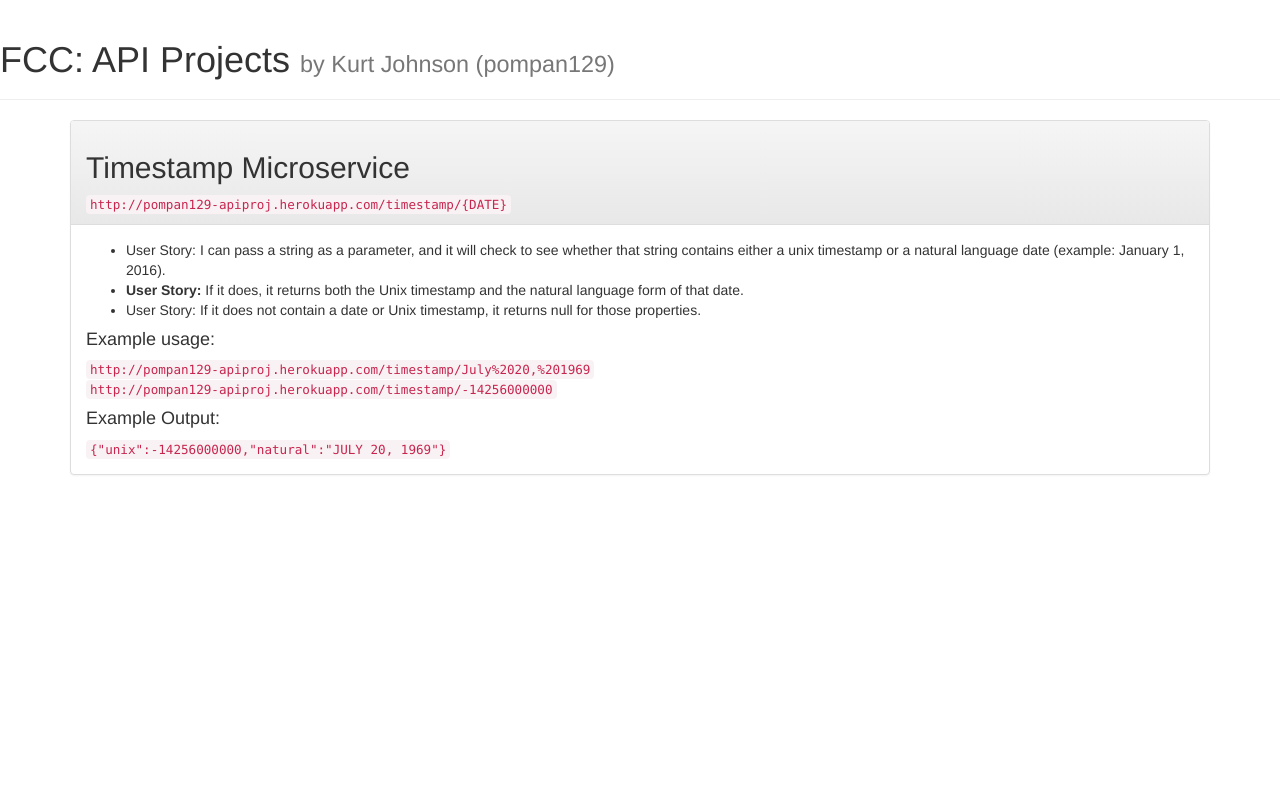
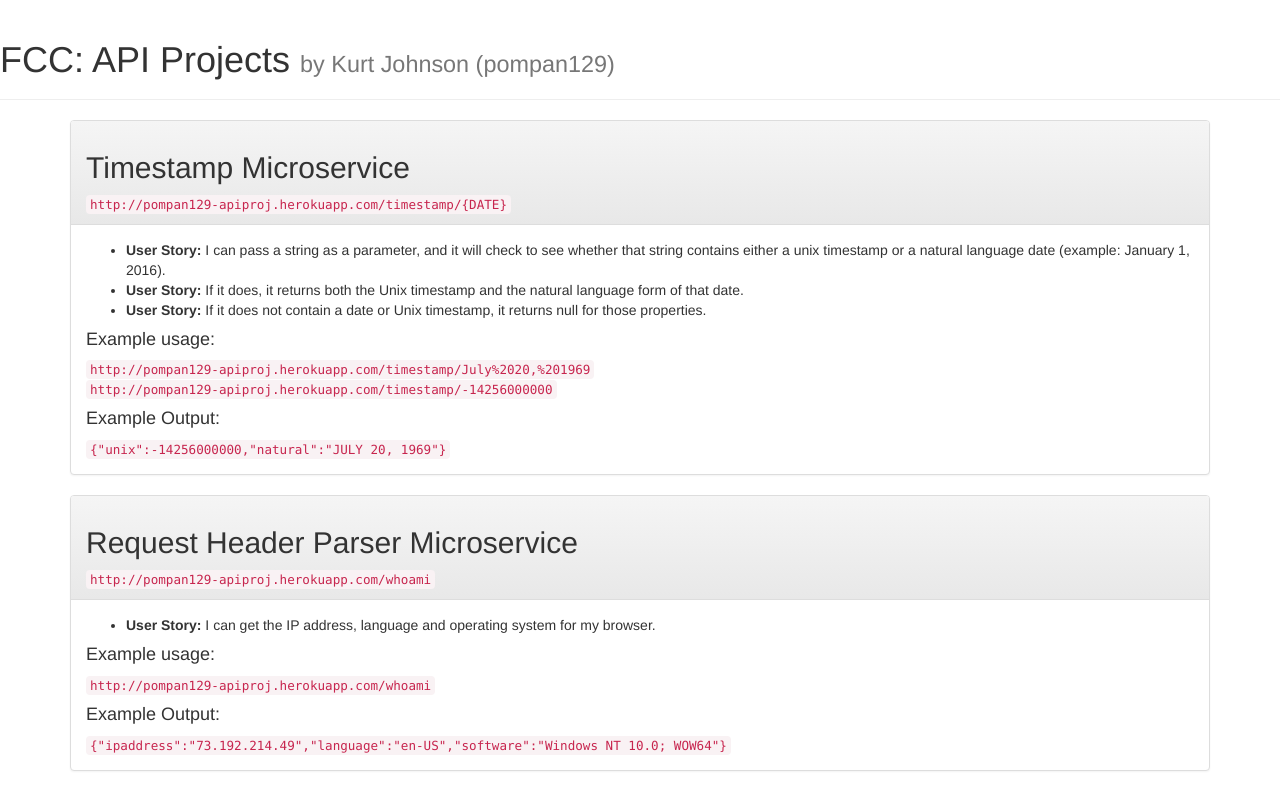
Before and after one commit to pompan129/timestamp-micro, a website: page home.htm in a window 1280 px wide. Drawn offline with nearby package versions, Linux system fonts and the light colour scheme.

Commit message:
added 'Request Header Parser Microservice' panel to homepage

```diff
--- a/home.htm
+++ b/home.htm
@@ -19,7 +19,7 @@
         <div class="panel-body">
             <ul>
                 <li>
-                    User Story: I can pass a string as a parameter, and it will check to see whether that string
+                    <strong>User Story:</strong>  I can pass a string as a parameter, and it will check to see whether that string
                     contains either a unix timestamp or a natural language date (example: January 1, 2016).
                 </li>
                 <li>
@@ -27,7 +27,7 @@
                     form of that date.
                 </li>
                 <li>
-                    User Story: If it does not contain a date or Unix timestamp, it returns null for those properties.
+                    <strong>User Story:</strong>  If it does not contain a date or Unix timestamp, it returns null for those properties.
                 </li>
             </ul>
             <h4>Example usage:</h4>
@@ -38,6 +38,25 @@
             <code>{"unix":-14256000000,"natural":"JULY 20, 1969"}</code>
         </div>
     </div>
+    <div class="panel panel-default">
+        <div class="panel-heading">
+            <h2>Request Header Parser Microservice</h2>
+            <code>http://pompan129-apiproj.herokuapp.com/whoami</code>
+        </div>
+        <div class="panel-body">
+            <ul>
+                <li>
+                    <strong>User Story:</strong>  I can get the IP address, language and operating system for my browser.
+                </li>
+
+            </ul>
+            <h4>Example usage:</h4>
+            <code>http://pompan129-apiproj.herokuapp.com/whoami</code>
+
+            <h4>Example Output:</h4>
+            <code>{"ipaddress":"73.192.214.49","language":"en-US","software":"Windows NT 10.0; WOW64"}</code>
+        </div>
+    </div>
 </div>
 </body>
 </html>
```
